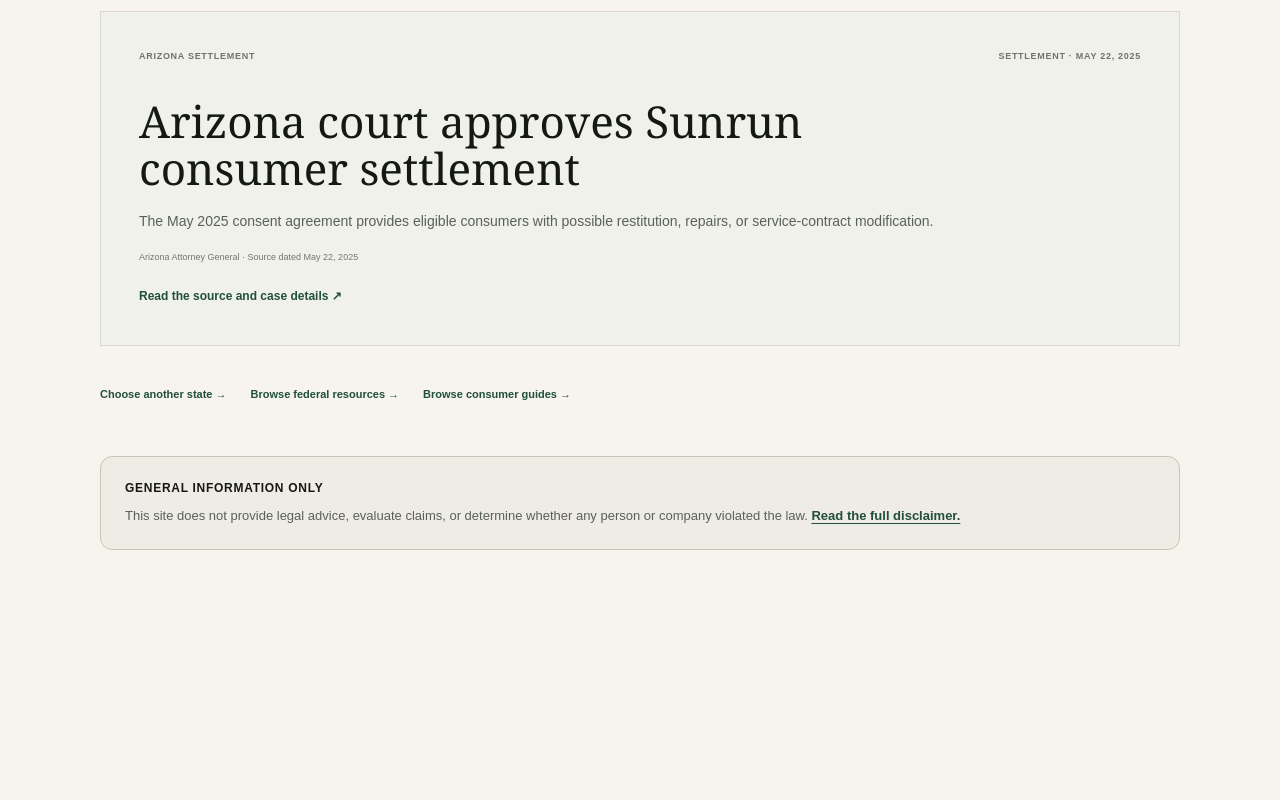
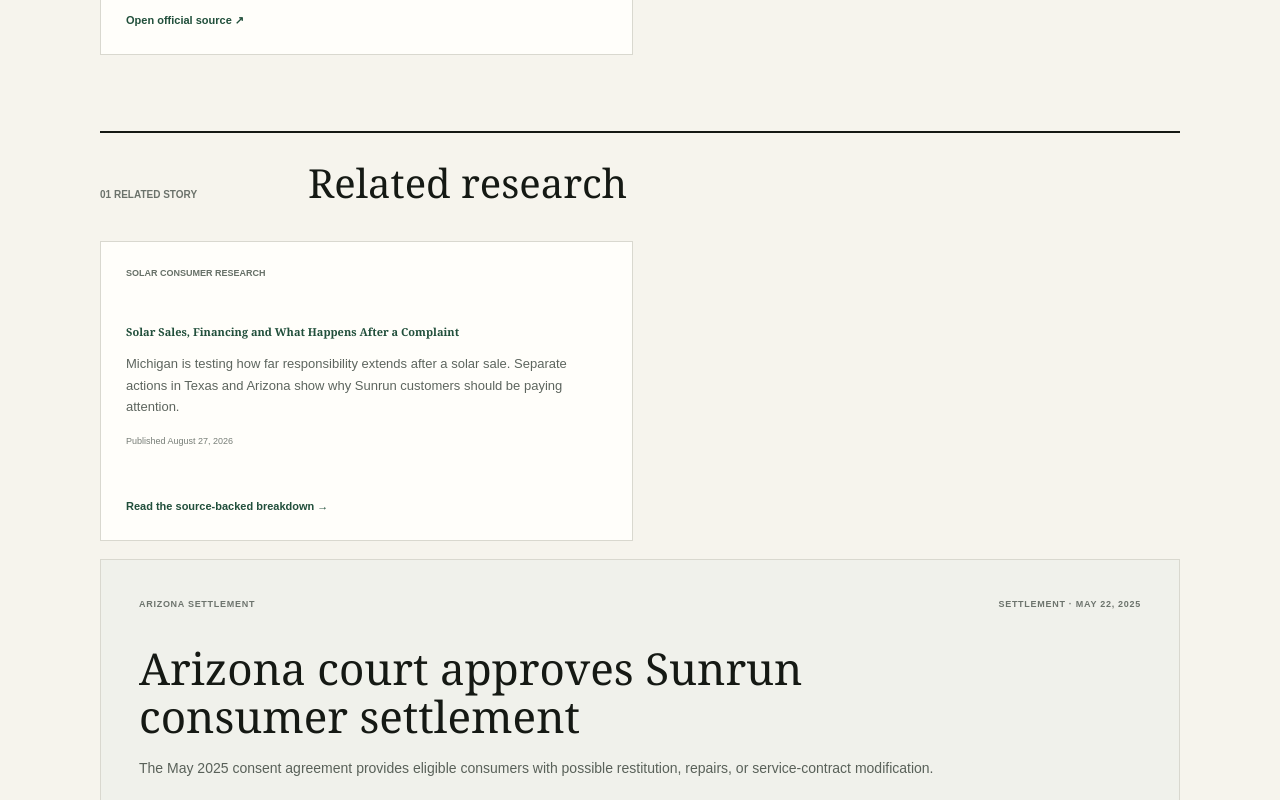
Before and after one commit to Decentralized-Rob/solar-consumer-research, a Next.js app: page /states/arizona in a window 1280 px wide. Shown: the part 1680-2480 px from the top of the page. Before the commit the page ends 2350 px from the top, so only its background shows below. Built offline with nearby package versions, Linux system fonts and the light colour scheme.

Commit message:
Cross-link state pages to related featured research

```diff
--- a/components/state-resource-page.tsx
+++ b/components/state-resource-page.tsx
@@ -2,11 +2,13 @@
 import { InfoPage } from "./info-page";
 import { resources, stateSlug } from "../lib/content";
 import { featuredStateSources } from "../lib/featured-state-sources";
+import { getResearchStoriesForState } from "../lib/research-stories";
 import { consumerProtectionByState, getStateSolarCase } from "../lib/state-research";
 
 export function StateResourcePage({ state }: { state: { code: string; name: string; available: boolean } }) {
   const consumerProtection = consumerProtectionByState[state.code];
   const solarCase = getStateSolarCase(state.code);
+  const relatedResearch = getResearchStoriesForState(state.code);
   const stateResources = resources.filter(
     (item) => item.stateCode === state.code
       && item.id !== "ma-electric-company"
@@ -25,12 +27,13 @@
     name: consumerProtection.title,
     description: `${consumerProtection.summary} ${hasExpandedSources ? "Additional source-reviewed state resources are included." : "This page is a starting directory with one documented solar reference, not a complete state research file."}`,
     url: `https://solarcomplaint.com/states/${stateSlug(state.name)}`,
-    dateModified: "2026-08-27",
+    dateModified: relatedResearch.length > 0 ? "2026-08-27" : "2026-08-21",
     spatialCoverage: { "@type": "AdministrativeArea", name: state.name },
     about: [
       { "@type": "Thing", name: `${state.name} consumer complaint route` },
       { "@type": "Thing", name: "Residential solar consumer protection" },
     ],
+    relatedLink: relatedResearch.map((story) => `https://solarcomplaint.com${story.href}`),
     mainEntity: {
       "@type": "ItemList",
       itemListElement: [
@@ -83,6 +86,7 @@
       <nav className="state-question-nav" aria-label={`${state.name} solar resource questions`}>
         <a href="#consumer-protection">Official {state.name} complaint route</a>
         {currentEnforcementSources.length > 0 && <a href="#current-enforcement-sources">Current enforcement sources</a>}
+        {relatedResearch.length > 0 && <a href="#related-research">Related research</a>}
         {displayedSolarCase && <a href="#solar-case">Documented {displayedSolarCase.caseType} reference</a>}
       </nav>
 
@@ -108,6 +112,26 @@
                 <p>{item.summary}</p>
                 <small>{item.publisher} · Source dated {item.publishedAt}</small>
                 <a href={item.url} target="_blank" rel="noreferrer">Open official source ↗</a>
+              </article>
+            ))}
+          </div>
+        </section>
+      )}
+
+      {relatedResearch.length > 0 && (
+        <section id="related-research" className="state-source-section" aria-labelledby="related-research-title">
+          <div className="state-source-section-heading">
+            <span>{String(relatedResearch.length).padStart(2, "0")} related stor{relatedResearch.length === 1 ? "y" : "ies"}</span>
+            <h2 id="related-research-title">Related research</h2>
+          </div>
+          <div className="state-source-grid">
+            {relatedResearch.map((story) => (
+              <article key={story.id}>
+                <span>Solar Consumer Research</span>
+                <h3><Link href={story.href}>{story.title}</Link></h3>
+                <p>{story.deck}</p>
+                <small>Published {story.publishedAt}</small>
+                <Link href={story.href}>Read the source-backed breakdown →</Link>
               </article>
             ))}
           </div>
@@ -152,6 +176,7 @@
       )}
 
       <div className="state-page-links">
+        <Link href="/research">Browse featured research →</Link>
         <Link href="/resources">Choose another state →</Link>
         <Link href="/federal-resources">Browse federal resources →</Link>
         <Link href="/guides">Browse consumer guides →</Link>
```
